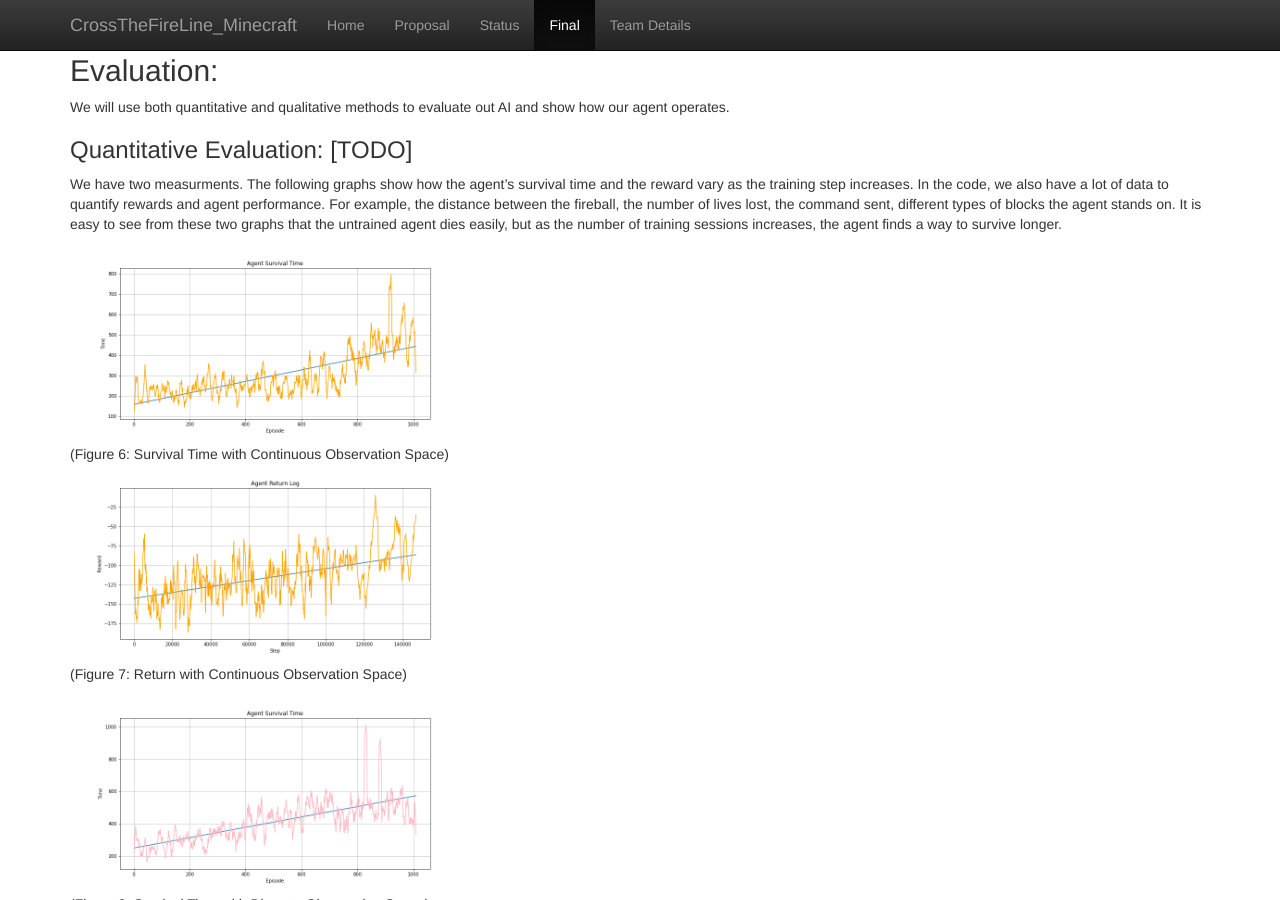
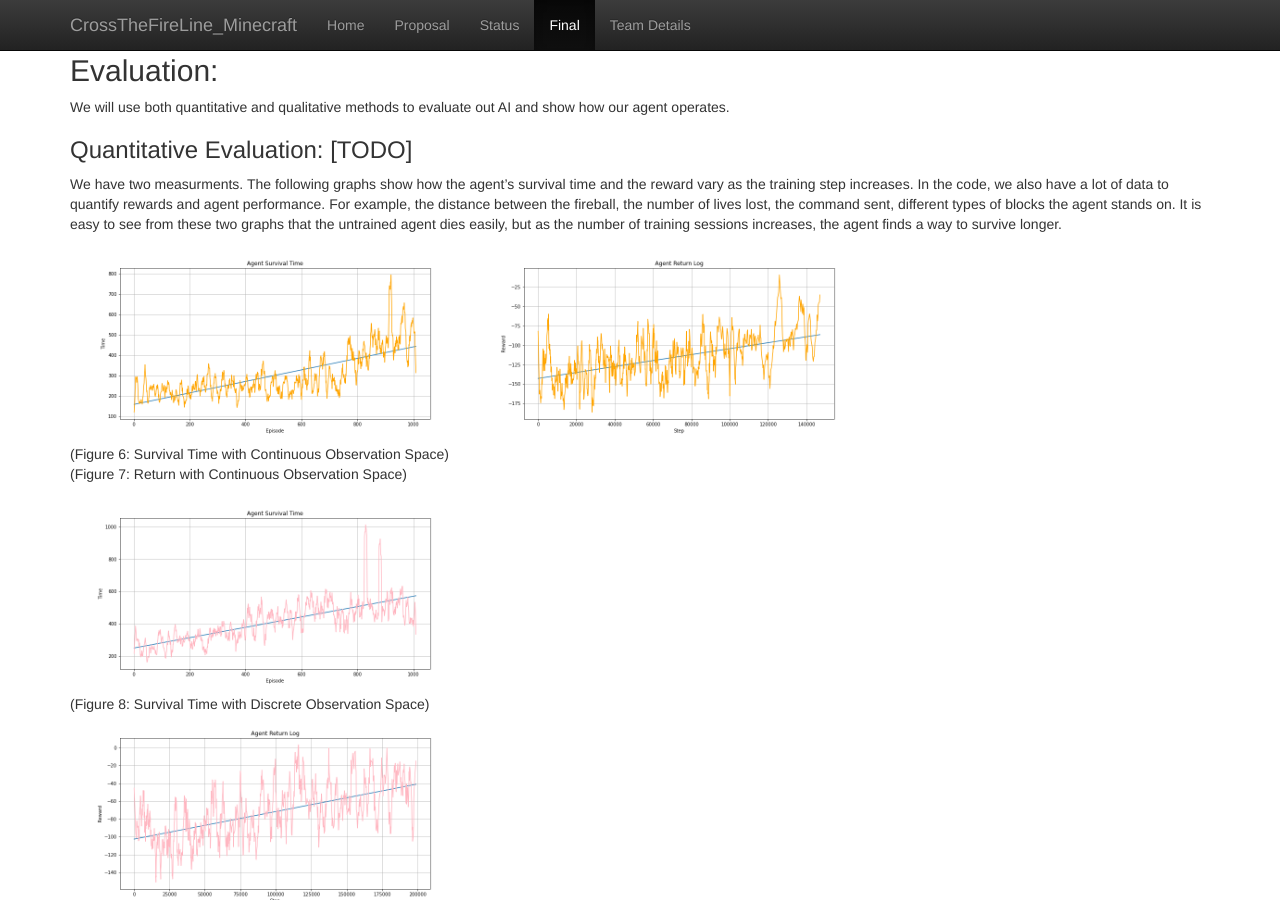
Before and after one commit to Chilly712/CrossTheFireLine_Minecraft, a Jekyll site: the page built from docs/final.md, in a window 1280 px wide and 900 px high, scrolled down 4163 px. Built offline with Jekyll 4.4.1, drawn with Linux system fonts in a browser that asks for light colours.

Commit message:
Update final.md

```diff
--- a/docs/final.md
+++ b/docs/final.md
@@ -78,13 +78,13 @@ We have two measurments. The following graphs show how the agent’s survival ti
 In the code, we also have a lot of data to quantify rewards and agent performance. For example, the distance between the fireball, the number of lives lost, the command sent, different types of blocks the agent stands on.
 It is easy to see from these two graphs that the untrained agent dies easily, but as the number of training sessions increases, the agent finds a way to survive longer.
 
-<img src="images/survivalLinear.png" width="400">
+<img src="images/survivalLinear.png" width="400"> <img src="images/returnsLinear.png" width="400">
 <br>
 (Figure 6: Survival Time with Continuous Observation Space)
 <br>
-<img src="images/returnsLinear.png" width="400">
+(Figure 7: Return with Continuous Observation Space)
 <br>
-(Figure 7: Return with Continuous Observation Space)
+
 
 <img src="images/Dis_survivalLinear.png" width="400">
 <br>
```
